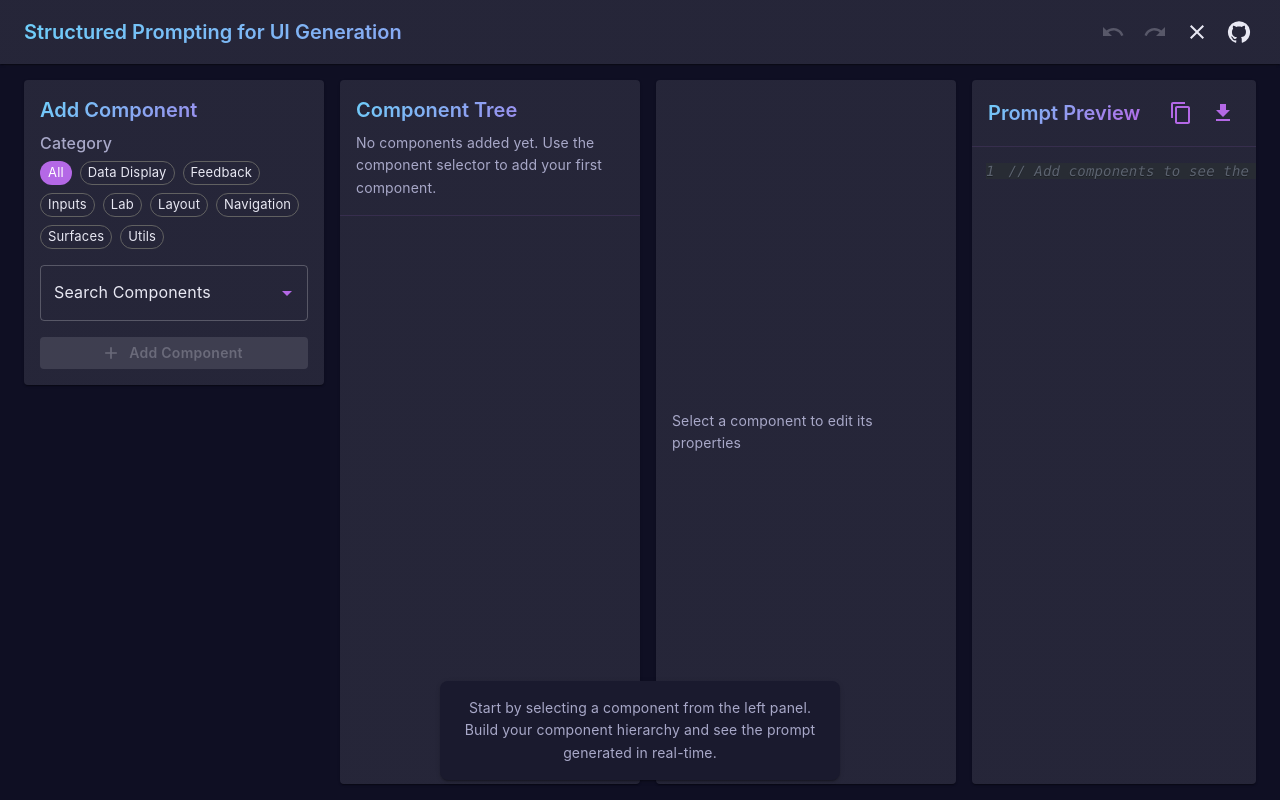
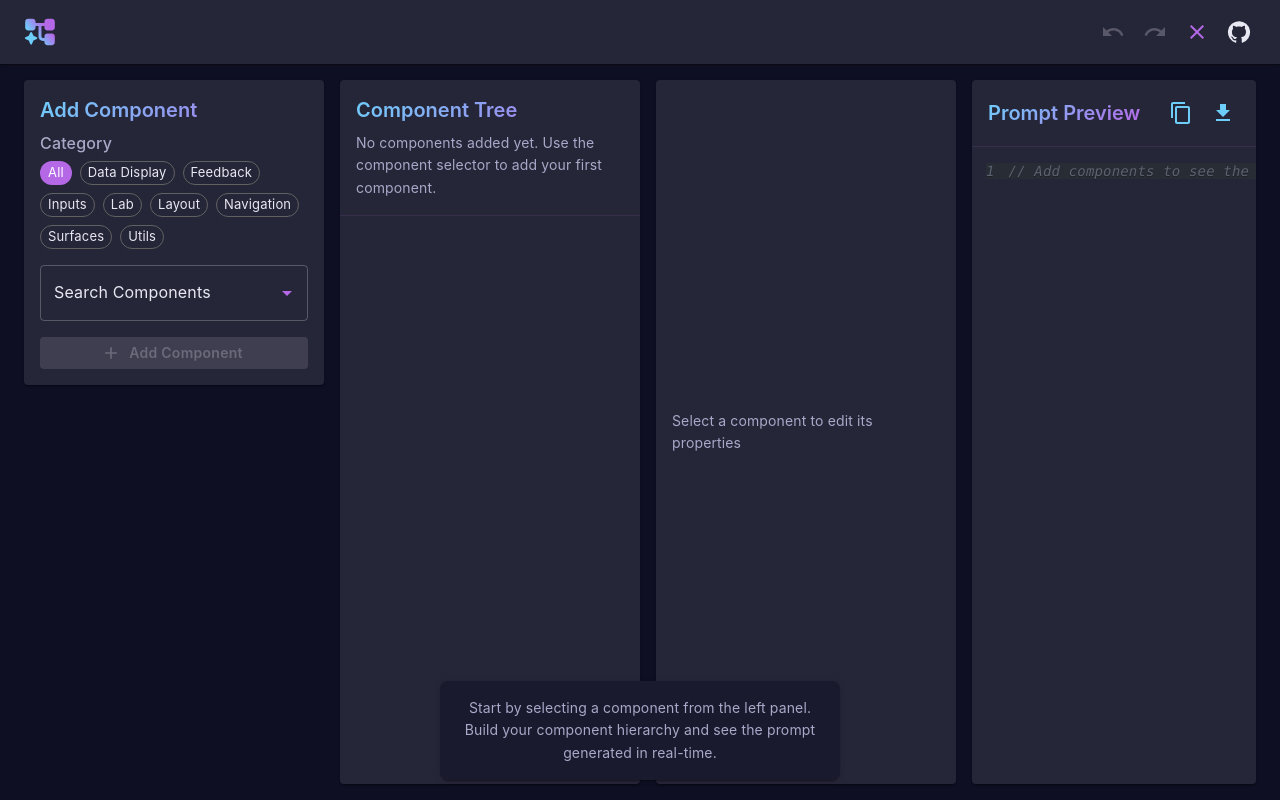
Before and after one commit to alonsarias/structured-prompts-ui, a React (Vite) app: page / in a window 1280 px wide. Built offline with nearby package versions, Linux system fonts and the light colour scheme.

Commit message:
refactor: update button colors and add SPUIG logo for improved UI consistency

```diff
--- a/src/App.tsx
+++ b/src/App.tsx
@@ -62,15 +62,23 @@ function App() {
       {/* App Bar */}
       <AppBar position="static" elevation={1}>
         <Toolbar>
-          <Typography variant="h6" component="div" sx={{ flexGrow: 1 }}>
-            Structured Prompting for UI Generation
-          </Typography>
+          <Box sx={{ display: 'flex', alignItems: 'center', flexGrow: 1 }}>
+            <Box
+              component="img"
+              src="/spuig.svg"
+              alt="SPUIG Logo"
+              sx={{
+                height: 32,
+                width: 32,
+              }}
+            />
+          </Box>
 
           <Stack direction="row" spacing={1} alignItems="center">
             <Tooltip title="Undo">
               <span>
                 <IconButton
-                  color="inherit"
+                  color="secondary"
                   onClick={undo}
                   disabled={!canUndo}
                   size="small"
@@ -83,7 +91,7 @@ function App() {
             <Tooltip title="Redo">
               <span>
                 <IconButton
-                  color="inherit"
+                  color="secondary"
                   onClick={redo}
                   disabled={!canRedo}
                   size="small"
@@ -95,7 +103,7 @@ function App() {
 
             <Tooltip title="Clear all components">
               <IconButton
-                color="inherit"
+                color="primary"
                 onClick={clearAll}
                 size="small"
               >
--- a/src/components/ComponentSelector.tsx
+++ b/src/components/ComponentSelector.tsx
@@ -141,6 +141,7 @@ const ComponentSelector: React.FC<ComponentSelectorProps> = ({
         {/* Add Button */}
         <Button
           variant="contained"
+          color='secondary'
           startIcon={<AddIcon />}
           onClick={handleAddComponent}
           disabled={!selectedComponent}
--- a/src/components/ComponentTree.tsx
+++ b/src/components/ComponentTree.tsx
@@ -162,6 +162,7 @@ const TreeNode: React.FC<TreeNodeProps> = ({
                   onAddChild(component.id);
                 }}
                 sx={{ p: 0.25 }}
+                color="secondary"
               >
                 <AddIcon fontSize="small" />
               </IconButton>
@@ -176,7 +177,7 @@ const TreeNode: React.FC<TreeNodeProps> = ({
                 onDeleteComponent(component.id);
               }}
               sx={{ p: 0.25 }}
-              color="error"
+              color="primary"
             >
               <DeleteIcon fontSize="small" />
             </IconButton>
@@ -275,7 +276,7 @@ const ComponentTree: React.FC<ComponentTreeProps> = ({
         <Box sx={{ p: 1, borderTop: '1px solid', borderColor: 'divider' }}>
           <Typography
             variant="caption"
-            color="primary"
+            color="text.secondary"
             sx={{ cursor: 'pointer' }}
             onClick={() => onSelectComponent(null)}
           >
--- a/src/components/SpuigPreview.tsx
+++ b/src/components/SpuigPreview.tsx
@@ -64,13 +64,13 @@ const SpuigPreview: React.FC<SpuigPreviewProps> = ({ spuigSyntax }) => {
 
         <Stack direction="row" spacing={1}>
           <Tooltip title="Copy to clipboard">
-            <IconButton onClick={handleCopy} size="small">
+            <IconButton onClick={handleCopy} size="small" color="secondary">
               <CopyIcon />
             </IconButton>
           </Tooltip>
 
           <Tooltip title="Download as file">
-            <IconButton onClick={handleDownload} size="small">
+            <IconButton onClick={handleDownload} size="small" color="secondary">
               <DownloadIcon />
             </IconButton>
           </Tooltip>
```
Also changed, not shown: src/assets/spuig.svg (added).
